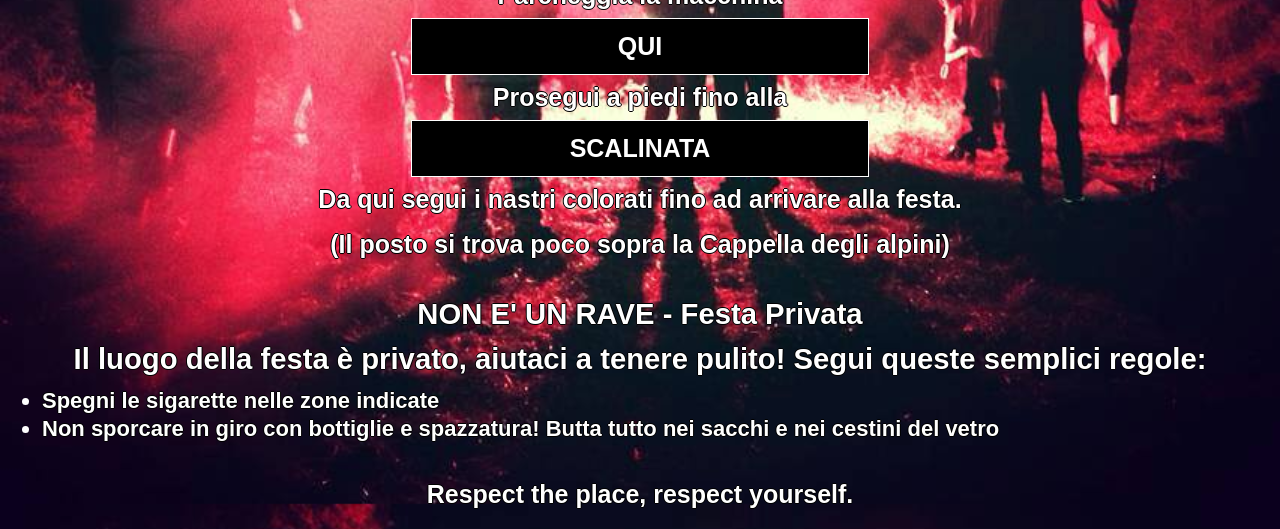
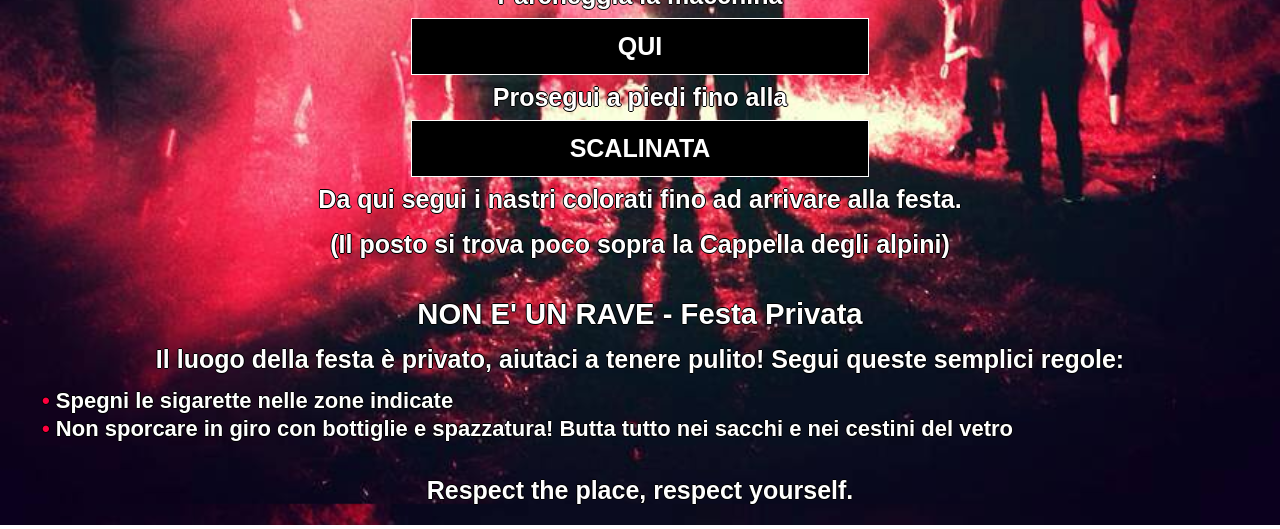
Before and after one commit to praculona-party/praculona-party.github.io, a website: page index.html in a window 1280 px wide. Shown: the part 539-1068 px from the top of the page. Drawn offline with Linux system fonts and the light colour scheme; a web font is replaced by a local one.

Commit message:
Fixing rules styles

```diff
--- a/index.html
+++ b/index.html
@@ -46,13 +46,11 @@
   </div>
   <div class="disclaimer">
     <h3>NON E' UN RAVE - Festa Privata</h3>
-    <div>
-      <h3>Il luogo della festa è privato, aiutaci a tenere pulito! Segui queste semplici regole:<h3>
-      <ul>
-        <li>Spegni le sigarette nelle zone indicate</li>
-        <li>Non sporcare in giro con bottiglie e spazzatura! Butta tutto nei sacchi e nei cestini del vetro</li>
-      </ul>
-    </div>
+    <h4>Il luogo della festa è privato, aiutaci a tenere pulito! Segui queste semplici regole:<h4>
+    <ul>
+      <li>Spegni le sigarette nelle zone indicate</li>
+      <li>Non sporcare in giro con bottiglie e spazzatura! Butta tutto nei sacchi e nei cestini del vetro</li>
+    </ul>
     <h4>Respect the place, respect yourself.</h4>
   </div>
 <script type="text/javascript">
--- a/styles/party.css
+++ b/styles/party.css
@@ -44,9 +44,14 @@ h1, h2, h3, h4 {
 }
 .disclaimer ul {
   margin-top: 5px;
+  list-style: none;
 }
 .disclaimer li {
   line-height: 28px;
   font-size: 22px;
   text-align: left;
 }
+.disclaimer li:before {
+    content: "• ";
+    color: #FF0040;
+}
```
